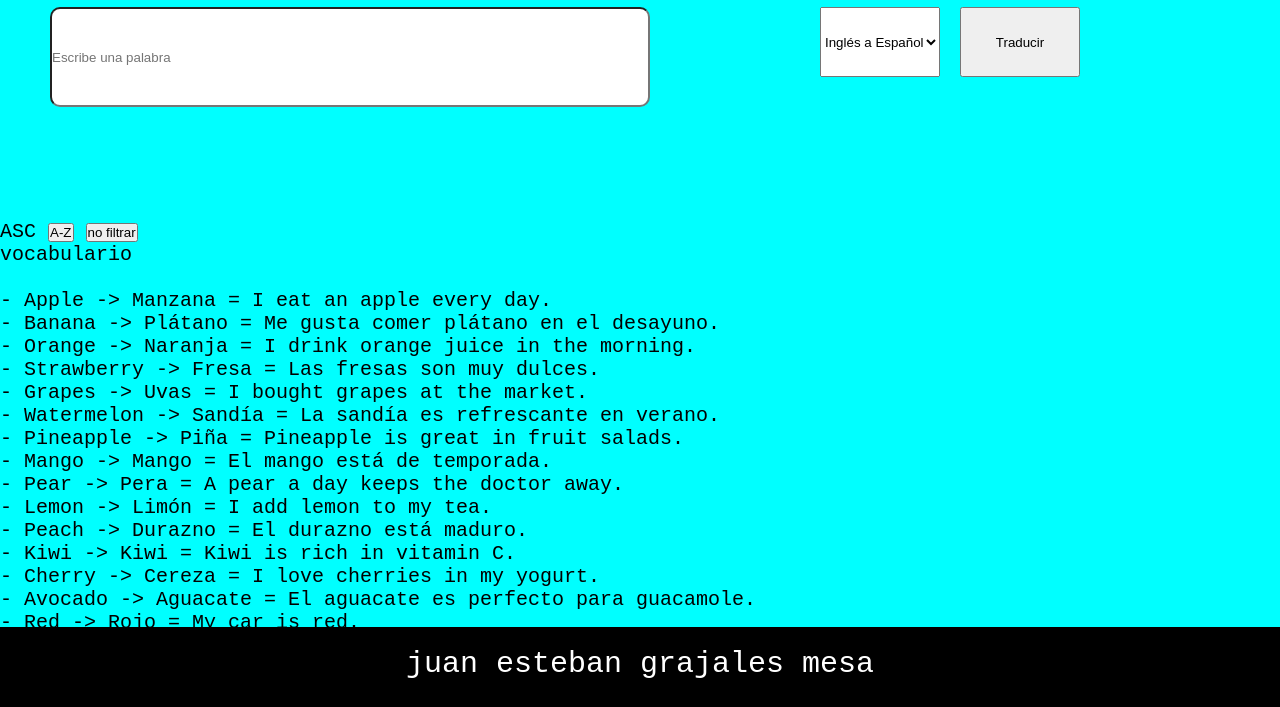
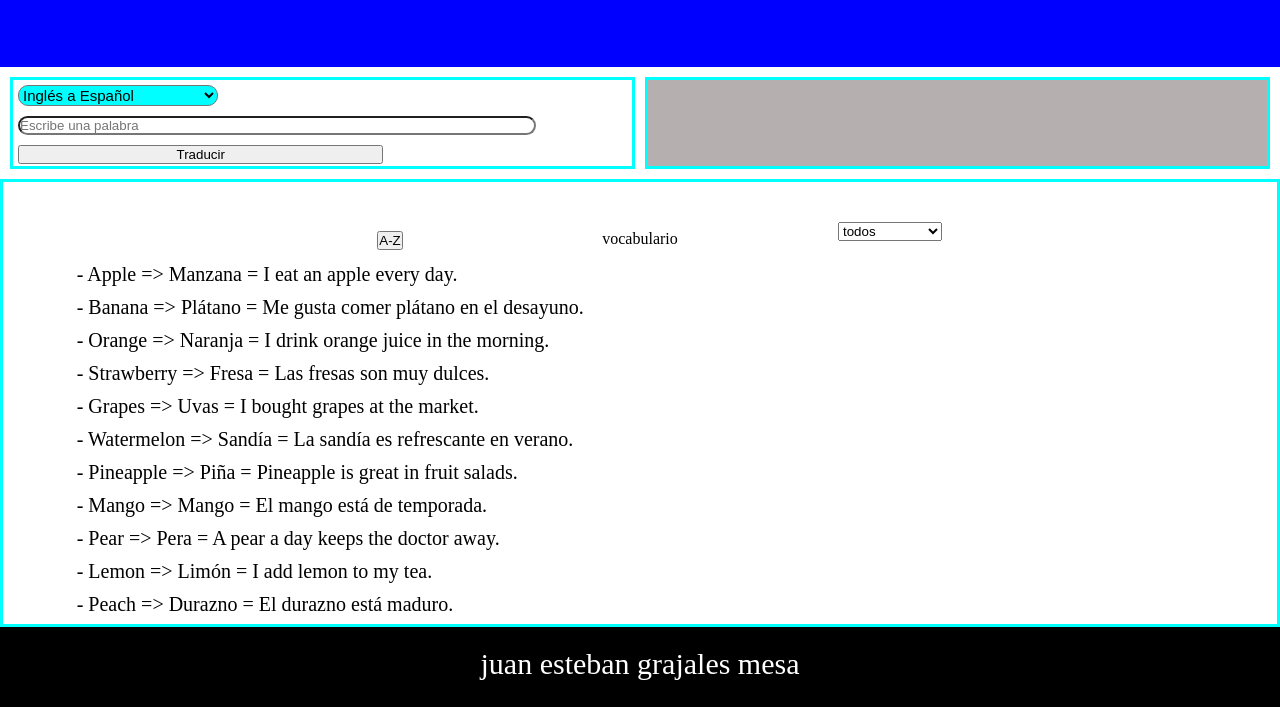
Before and after one commit to juban1234/trabajo-traductor, a plain HTML site: page index.html in a window 1280 px wide. Shown: the part 93-800 px from the top of the page. Drawn offline with Linux system fonts and the light colour scheme.

Commit message:
actualizacion

```diff
--- /dev/null
+++ b/estilos/stiless.css
@@ -0,0 +1,112 @@
+*{
+    padding: 0;
+    margin: 0;
+    box-sizing: border-box;
+}
+
+body{
+    height: 100vh;
+}
+
+header{
+    width: 100%;
+    height: 20%;
+    background-color: blue;
+    color: white;
+    padding: 20px;
+    font-size: 50px;
+    text-align: center;
+}
+
+main{
+    width: 100%;
+    height: 70%;
+}
+
+#contenedor{
+    width: 100%;
+    height: 20%;
+    display: flex;
+    flex-direction: row;
+    padding: 10px;
+    gap: 10px;
+}
+
+.contenedorPalabras{
+    width: 50%;
+    border-style: solid;
+    border-color: aqua;
+    padding: 5px;
+    display: flex;
+    flex-direction: column;
+    gap: 10px;
+}
+
+#idiomaR{
+    width: 200px;
+    height: 30px;
+    background-color: aqua;
+    border-radius: 10px;
+    font-size: 15px;
+}
+
+#contenedorP{
+    width: 85%;
+    height: 40px;
+    border-radius: 15px;
+}
+
+#bnt-traducir{
+    width: 60%;
+}
+
+#resultado{
+    width: 50%;
+    background-color: rgb(182, 175, 175);
+    border-style: solid;
+    border-color: aqua;
+    text-align: center;
+    display: flex;
+    justify-content: center;
+    align-items: center;
+}
+
+#contenedor2{
+    height: 80% ;
+    border-style: solid;
+    border-color: aqua;
+    overflow: scroll;
+    display: flex;
+    flex-direction: column;
+    align-items: center;
+    gap: 5px;
+}
+
+#campo2{
+    width: 90%;
+    font-size: 20px;
+    padding: 5px;
+}
+
+#asendente1{
+    position: relative;
+    top: 25px;
+    right: 250px;
+}
+
+#categoria{
+    position: relative;
+    top: 40px;
+    left: 250px;
+}
+
+
+footer{
+    background-color: black;
+    color: white;
+    height: 10%;
+    width: 100%;
+    text-align: center;
+    padding: 20px;
+    font-size: 30px;
+}
--- a/index.html
+++ b/index.html
@@ -3,8 +3,7 @@
 <head>
     <meta charset="UTF-8">
     <meta name="viewport" content="width=device-width, initial-scale=1.0">
-    <link rel="stylesheet" href="stily/body.css">
-    <link rel="stylesheet" href="stily/main.css">
+    <link rel="stylesheet" href="estilos/stiless.css">
     <title>traductor</title>
 </head>
 <body>
@@ -17,14 +16,16 @@
 
         <div id="contenedor">
 
+            <div class="contenedorPalabras">
+                <select id="idiomaR">
+                    <option value="en-es">Inglés a Español</option>
+                    <option value="es-en">Español a Inglés</option>
+                </select>
+
             <input type="text" id="contenedorP" placeholder="Escribe una palabra">
 
-            <select id="idiomaR">
-                <option value="en-es">Inglés a Español</option>
-                <option value="es-en">Español a Inglés</option>
-            </select>
-
             <button id="bnt-traducir">Traducir</button>
+            </div>
 
             <div id="resultado"></div>
 
@@ -33,10 +34,17 @@
 
 
         <div id="contenedor2">
-            <label for="A-Z">ASC </label>
+            <select id="categoria">
+                <option value="todos">todos</option>
+                <option value="frutas">frutas</option>
+                <option value="colores">colores</option>
+                <option value="descripciones">descripciones</option>
+                <option value="hablidades">hablidades</option>
+                <option value="comidas">comidas</option>
+            </select>
+
             <input type="button" value="A-Z" id="asendente1">
-            <input type="button" value="no filtrar" id="asendente1">
-            <p>vocabulario</p> <br>
+            <p>vocabulario</p>
             <div id="campo2"></div>
         </div>
 
--- a/scripts/app.js
+++ b/scripts/app.js
@@ -2,10 +2,10 @@ import { vocabulario } from "./vocabulario.js"
 
 const contenedorP = document.getElementById('contenedorP')
 const selectorL = document.getElementById('idiomaR')
+const categoria = document.getElementById('categoria')
 const resultado = document.getElementById('resultado')
 const campo2Container = document.getElementById('campo2')
 const asendente1 = document.getElementById('asendente1')
-
 
 // Función para crear las tarjetas
 const makeCard = (character, idioma) => {
@@ -16,29 +16,51 @@ const makeCard = (character, idioma) => {
     if (idioma === "es-en") {
         campo2.textContent = ` - ${character.spanish} -> ${character.english} = ${character.example}`
     } else if (idioma === "en-es") {
-        campo2.textContent = ` - ${character.english} -> ${character.spanish} = ${character.example}`
+        campo2.textContent = ` - ${character.english} => ${character.spanish} = ${character.example}`
     }
 
     campo2Container.appendChild(campo2)
 }
 
-// Función para renderizar las tarjetas según el idioma y filtro
+// Función para renderizar las tarjetas según el idioma
+const renderCards = (idioma) => {
+    campo2Container.innerHTML = ''
+    // Recorre todas las categorías del vocabulario
+    Object.values(vocabulario.categorias).forEach(categoria => {
+        categoria.forEach(palabra => makeCard(palabra, idioma))
+    })
+}
+
+// Función para renderizar las tarjetas de una categoría específica
+const renderCardsCategoria = (categoriaSeleccionada, idioma) => {
+    campo2Container.innerHTML = ''
+    const categoriaPalabras = vocabulario.categorias[categoriaSeleccionada]
+
+    if (categoriaPalabras) {
+        categoriaPalabras.forEach(palabra => makeCard(palabra, idioma))
+    }
+}
+
+// Función para renderizar las tarjetas ordenadas alfabéticamente
 const renderCardsASC = (idioma) => {
     campo2Container.innerHTML = ''
-    const filtroASC = [...vocabulario].sort((a,b)=>{
+    const palabras = []
+
+    // Recolectamos todas las palabras de todas las categorías
+    Object.values(vocabulario.categorias).forEach(categoria => {
+        palabras.push(...categoria)
+    })
+
+    // Ordenamos las palabras
+    const filtroASC = palabras.sort((a, b) => {
         if (idioma === "es-en") {
             return a.spanish.localeCompare(b.spanish)
-        }else{
+        } else {
             return a.english.localeCompare(b.english)
         }
     })
 
     filtroASC.forEach(palabra => makeCard(palabra, idioma))
-}
-
-const renderCards = (idioma) =>{
-    campo2Container.innerHTML = ''
-    vocabulario.forEach(palabra => makeCard(palabra, idioma))
 }
 
 // Función para traducir la palabra ingresada
@@ -52,7 +74,7 @@ const traducir = () => {
     }
 
     // Buscar la palabra en el vocabulario
-    const foundWord = vocabulario.find(item =>
+    const foundWord = Object.values(vocabulario.categorias).flat().find(item =>
         item.english.toLowerCase() === palabra.toLowerCase() ||
         item.spanish.toLowerCase() === palabra.toLowerCase()
     )
@@ -74,18 +96,12 @@ const traducir = () => {
     }
 }
 
-const orderAsend = () =>{
+// Función para ordenar las tarjetas de forma ascendente
+const orderAsend = () => {
     const selectorASC = asendente1.value
-    switch (selectorASC) {
-        case "A-Z":
-            renderCardsASC(selectorL.value);
-            break;
-        case "no filtrar":
-            renderCards(selectorL.value)
-            break;
 
-        default:
-            break;
+    if (selectorASC === "A-Z") {
+        renderCardsASC(selectorL.value)
     }
 }
 
@@ -95,6 +111,16 @@ selectorL.addEventListener('change', () => {
     renderCards(idiomaSeleccionado)
 })
 
+// Escuchar el evento de cambio de categoría
+categoria.addEventListener('change', () => {
+    const categoriaSeleccionada = categoria.value
+    if (categoriaSeleccionada === "todos") {
+        renderCards(selectorL.value)
+    } else {
+        renderCardsCategoria(categoriaSeleccionada, selectorL.value)
+    }
+})
+
 // Ejecutar el código cuando el DOM esté completamente cargado
 window.addEventListener('DOMContentLoaded', () => {
     renderCards(selectorL.value)
--- a/scripts/vocabulario.js
+++ b/scripts/vocabulario.js
@@ -1,89 +1,92 @@
-export const vocabulario = [
-  // Frutas
-  { categoria: "frutas", english: "Apple", spanish: "Manzana", example: "I eat an apple every day." },
-  { categoria: "frutas", english: "Banana", spanish: "Plátano", example: "Me gusta comer plátano en el desayuno." },
-  { categoria: "frutas", english: "Orange", spanish: "Naranja", example: "I drink orange juice in the morning." },
-  { categoria: "frutas", english: "Strawberry", spanish: "Fresa", example: "Las fresas son muy dulces." },
-  { categoria: "frutas", english: "Grapes", spanish: "Uvas", example: "I bought grapes at the market." },
-  { categoria: "frutas", english: "Watermelon", spanish: "Sandía", example: "La sandía es refrescante en verano." },
-  { categoria: "frutas", english: "Pineapple", spanish: "Piña", example: "Pineapple is great in fruit salads." },
-  { categoria: "frutas", english: "Mango", spanish: "Mango", example: "El mango está de temporada." },
-  { categoria: "frutas", english: "Pear", spanish: "Pera", example: "A pear a day keeps the doctor away." },
-  { categoria: "frutas", english: "Lemon", spanish: "Limón", example: "I add lemon to my tea." },
-  { categoria: "frutas", english: "Peach", spanish: "Durazno", example: "El durazno está maduro." },
-  { categoria: "frutas", english: "Kiwi", spanish: "Kiwi", example: "Kiwi is rich in vitamin C." },
-  { categoria: "frutas", english: "Cherry", spanish: "Cereza", example: "I love cherries in my yogurt." },
-  { categoria: "frutas", english: "Avocado", spanish: "Aguacate", example: "El aguacate es perfecto para guacamole." },
-
-  // Colores
-  { categoria: "colores", english: "Red", spanish: "Rojo", example: "My car is red." },
-  { categoria: "colores", english: "Blue", spanish: "Azul", example: "El cielo está muy azul hoy." },
-  { categoria: "colores", english: "Green", spanish: "Verde", example: "She wore a green dress." },
-  { categoria: "colores", english: "Yellow", spanish: "Amarillo", example: "Las flores son de color amarillo." },
-  { categoria: "colores", english: "Black", spanish: "Negro", example: "His jacket is black." },
-  { categoria: "colores", english: "White", spanish: "Blanco", example: "The cat is white." },
-  { categoria: "colores", english: "Pink", spanish: "Rosa", example: "I have a pink notebook." },
-  { categoria: "colores", english: "Purple", spanish: "Púrpura", example: "The flowers are purple." },
-  { categoria: "colores", english: "Orange", spanish: "Naranja", example: "I like orange juice." },
-  { categoria: "colores", english: "Brown", spanish: "Marrón", example: "The dog is brown." },
-  { categoria: "colores", english: "Gray", spanish: "Gris", example: "The sky is gray today." },
-  { categoria: "colores", english: "Beige", spanish: "Beige", example: "She has a beige sweater." },
-  { categoria: "colores", english: "Silver", spanish: "Plata", example: "The ring is silver." },
-  { categoria: "colores", english: "Gold", spanish: "Oro", example: "The necklace is made of gold." },
-
-  // Descripciones físicas
-  { categoria: "descripcion", english: "Tall", spanish: "Alto/a", example: "He is tall and athletic." },
-  { categoria: "descripcion", english: "Short", spanish: "Bajo", example: "She is short but very strong." },
-  { categoria: "descripcion", english: "Thin", spanish: "Delgado", example: "He is very thin." },
-  { categoria: "descripcion", english: "Fat", spanish: "Gordo", example: "The cat is a little fat." },
-  { categoria: "descripcion", english: "Slim", spanish: "Esbelto", example: "She has a slim figure." },
-  { categoria: "descripcion", english: "Strong", spanish: "Fuerte", example: "He is strong and can lift heavy weights." },
-  { categoria: "descripcion", english: "Weak", spanish: "Débil", example: "I feel weak after the flu." },
-  { categoria: "descripcion", english: "Handsome", spanish: "Guapo", example: "The actor is very handsome." },
-  { categoria: "descripcion", english: "Beautiful", spanish: "Hermoso", example: "The sunset was beautiful." },
-  { categoria: "descripcion", english: "Attractive", spanish: "Atractivo", example: "She's very attractive and charming." },
-  { categoria: "descripcion", english: "Blonde", spanish: "Rubio", example: "She has blonde hair." },
-  { categoria: "descripcion", english: "Brunette", spanish: "Moreno", example: "He is a tall brunette." },
-  { categoria: "descripcion", english: "Bald", spanish: "Calvo", example: "He is bald but looks good." },
-  { categoria: "descripcion", english: "Curly", spanish: "Rizado", example: "Her curly hair is beautiful." },
-  { categoria: "descripcion", english: "Straight", spanish: "Lacio", example: "He has straight hair." },
-  { categoria: "descripcion", english: "Eyeglasses", spanish: "Gafas", example: "I wear eyeglasses to read." },
-
-  // Habilidades
-  { categoria: "habilidades", english: "To speak", spanish: "Hablar", example: "I can speak three languages." },
-  { categoria: "habilidades", english: "To listen", spanish: "Escuchar", example: "She listens carefully during meetings." },
-  { categoria: "habilidades", english: "To read", spanish: "Leer", example: "I like to read books in the evening." },
-  { categoria: "habilidades", english: "To write", spanish: "Escribir", example: "He writes in his journal every night." },
-  { categoria: "habilidades", english: "To sing", spanish: "Cantar", example: "I love to sing in the shower." },
-  { categoria: "habilidades", english: "To dance", spanish: "Bailar", example: "They love to dance salsa." },
-  { categoria: "habilidades", english: "To cook", spanish: "Cocinar", example: "She knows how to cook delicious meals." },
-  { categoria: "habilidades", english: "To drive", spanish: "Conducir", example: "I am learning to drive." },
-  { categoria: "habilidades", english: "To swim", spanish: "Nadar", example: "We swim every weekend." },
-  { categoria: "habilidades", english: "To run", spanish: "Correr", example: "I run every morning to stay fit." },
-  { categoria: "habilidades", english: "To draw", spanish: "Dibujar", example: "He loves to draw cartoons." },
-  { categoria: "habilidades", english: "To paint", spanish: "Pintar", example: "She paints landscapes in her free time." },
-  { categoria: "habilidades", english: "To play an instrument", spanish: "Tocar un instrumento", example: "I play the guitar." },
-  { categoria: "habilidades", english: "To learn", spanish: "Aprender", example: "I want to learn Spanish." },
-  { categoria: "habilidades", english: "To teach", spanish: "Enseñar", example: "She teaches mathematics at the university." },
-  { categoria: "habilidades", english: "To play (sports)", spanish: "Jugar (deportes)", example: "We play soccer every weekend." },
-
-  // Comidas
-  { categoria: "comidas", english: "Bread", spanish: "Pan", example: "I need to buy bread for breakfast." },
-  { categoria: "comidas", english: "Rice", spanish: "Arroz", example: "Rice is a staple in many cuisines." },
-  { categoria: "comidas", english: "Pasta", spanish: "Pasta", example: "I love eating pasta with tomato sauce." },
-  { categoria: "comidas", english: "Meat", spanish: "Carne", example: "He prefers to eat meat for dinner." },
-  { categoria: "comidas", english: "Chicken", spanish: "Pollo", example: "We are having chicken for lunch." },
-  { categoria: "comidas", english: "Fish", spanish: "Pescado", example: "I like grilled fish." },
-  { categoria: "comidas", english: "Beef", spanish: "Carne de res", example: "Beef is a common ingredient in stews." },
-  { categoria: "comidas", english: "Soup", spanish: "Sopa", example: "I had chicken soup when I was sick." },
-  { categoria: "comidas", english: "Salad", spanish: "Ensalada", example: "She made a fresh salad for lunch." },
-  { categoria: "comidas", english: "Sandwich", spanish: "Sándwich", example: "I had a ham and cheese sandwich." },
-  { categoria: "comidas", english: "Pizza", spanish: "Pizza", example: "Let's order pizza for dinner." },
-  { categoria: "comidas", english: "Hamburger", spanish: "Hamburguesa", example: "He loves eating hamburgers with fries." },
-  { categoria: "comidas", english: "Cheese", spanish: "Queso", example: "I like cheese on my sandwich." },
-  { categoria: "comidas", english: "Egg", spanish: "Huevo", example: "I prefer my eggs scrambled." },
-  { categoria: "comidas", english: "Bacon", spanish: "Tocino", example: "Bacon and eggs are my favorite breakfast." },
-  { categoria: "comidas", english: "Dessert", spanish: "Postre", example: "We had chocolate cake for dessert." },
-  { categoria: "comidas", english: "Cake", spanish: "Pastel", example: "She baked a delicious chocolate cake." },
-  { categoria: "comidas", english: "Ice cream", spanish: "Helado", example: "I like vanilla ice cream." }
-];
+export const vocabulario = {
+  categorias: {
+    frutas: [
+      { english: "Apple", spanish: "Manzana", example: "I eat an apple every day." },
+      { english: "Banana", spanish: "Plátano", example: "Me gusta comer plátano en el desayuno." },
+      { english: "Orange", spanish: "Naranja", example: "I drink orange juice in the morning." },
+      { english: "Strawberry", spanish: "Fresa", example: "Las fresas son muy dulces." },
+      { english: "Grapes", spanish: "Uvas", example: "I bought grapes at the market." },
+      { english: "Watermelon", spanish: "Sandía", example: "La sandía es refrescante en verano." },
+      { english: "Pineapple", spanish: "Piña", example: "Pineapple is great in fruit salads." },
+      { english: "Mango", spanish: "Mango", example: "El mango está de temporada." },
+      { english: "Pear", spanish: "Pera", example: "A pear a day keeps the doctor away." },
+      { english: "Lemon", spanish: "Limón", example: "I add lemon to my tea." },
+      { english: "Peach", spanish: "Durazno", example: "El durazno está maduro." },
+      { english: "Kiwi", spanish: "Kiwi", example: "Kiwi is rich in vitamin C." },
+      { english: "Cherry", spanish: "Cereza", example: "I love cherries in my yogurt." },
+      { english: "Avocado", spanish: "Aguacate", example: "El aguacate es perfecto para guacamole." }
+    ],
+    colores: [
+      { english: "Red", spanish: "Rojo", example: "My car is red." },
+      { english: "Blue", spanish: "Azul", example: "El cielo está muy azul hoy." },
+      { english: "Green", spanish: "Verde", example: "She wore a green dress." },
+      { english: "Yellow", spanish: "Amarillo", example: "Las flores son de color amarillo." },
+      { english: "Black", spanish: "Negro", example: "His jacket is black." },
+      { english: "White", spanish: "Blanco", example: "The cat is white." },
+      { english: "Pink", spanish: "Rosa", example: "I have a pink notebook." },
+      { english: "Purple", spanish: "Púrpura", example: "The flowers are purple." },
+      { english: "Orange", spanish: "Naranja", example: "I like orange juice." },
+      { english: "Brown", spanish: "Marrón", example: "The dog is brown." },
+      { english: "Gray", spanish: "Gris", example: "The sky is gray today." },
+      { english: "Beige", spanish: "Beige", example: "She has a beige sweater." },
+      { english: "Silver", spanish: "Plata", example: "The ring is silver." },
+      { english: "Gold", spanish: "Oro", example: "The necklace is made of gold." }
+    ],
+    descripciones: [
+      { english: "Tall", spanish: "Alto/a", example: "He is tall and athletic." },
+      { english: "Short", spanish: "Bajo", example: "She is short but very strong." },
+      { english: "Thin", spanish: "Delgado", example: "He is very thin." },
+      { english: "Fat", spanish: "Gordo", example: "The cat is a little fat." },
+      { english: "Slim", spanish: "Esbelto", example: "She has a slim figure." },
+      { english: "Strong", spanish: "Fuerte", example: "He is strong and can lift heavy weights." },
+      { english: "Weak", spanish: "Débil", example: "I feel weak after the flu." },
+      { english: "Handsome", spanish: "Guapo", example: "The actor is very handsome." },
+      { english: "Beautiful", spanish: "Hermoso", example: "The sunset was beautiful." },
+      { english: "Attractive", spanish: "Atractivo", example: "She's very attractive and charming." },
+      { english: "Blonde", spanish: "Rubio", example: "She has blonde hair." },
+      { english: "Brunette", spanish: "Moreno", example: "He is a tall brunette." },
+      { english: "Bald", spanish: "Calvo", example: "He is bald but looks good." },
+      { english: "Curly", spanish: "Rizado", example: "Her curly hair is beautiful." },
+      { english: "Straight", spanish: "Lacio", example: "He has straight hair." },
+      { english: "Eyeglasses", spanish: "Gafas", example: "I wear eyeglasses to read." }
+    ],
+    habilidades: [
+      { english: "To speak", spanish: "Hablar", example: "I can speak three languages." },
+      { english: "To listen", spanish: "Escuchar", example: "She listens carefully during meetings." },
+      { english: "To read", spanish: "Leer", example: "I like to read books in the evening." },
+      { english: "To write", spanish: "Escribir", example: "He writes in his journal every night." },
+      { english: "To sing", spanish: "Cantar", example: "I love to sing in the shower." },
+      { english: "To dance", spanish: "Bailar", example: "They love to dance salsa." },
+      { english: "To cook", spanish: "Cocinar", example: "She knows how to cook delicious meals." },
+      { english: "To drive", spanish: "Conducir", example: "I am learning to drive." },
+      { english: "To swim", spanish: "Nadar", example: "We swim every weekend." },
+      { english: "To run", spanish: "Correr", example: "I run every morning to stay fit." },
+      { english: "To draw", spanish: "Dibujar", example: "He loves to draw cartoons." },
+      { english: "To paint", spanish: "Pintar", example: "She paints landscapes in her free time." },
+      { english: "To play an instrument", spanish: "Tocar un instrumento", example: "I play the guitar." },
+      { english: "To learn", spanish: "Aprender", example: "I want to learn Spanish." },
+      { english: "To teach", spanish: "Enseñar", example: "She teaches mathematics at the university." },
+      { english: "To play (sports)", spanish: "Jugar (deportes)", example: "We play soccer every weekend." }
+    ],
+    comidas: [
+      { english: "Bread", spanish: "Pan", example: "I need to buy bread for breakfast." },
+      { english: "Rice", spanish: "Arroz", example: "Rice is a staple in many cuisines." },
+      { english: "Pasta", spanish: "Pasta", example: "I love eating pasta with tomato sauce." },
+      { english: "Meat", spanish: "Carne", example: "He prefers to eat meat for dinner." },
+      { english: "Chicken", spanish: "Pollo", example: "We are having chicken for lunch." },
+      { english: "Fish", spanish: "Pescado", example: "I like grilled fish." },
+      { english: "Beef", spanish: "Carne de res", example: "Beef is a common ingredient in stews." },
+      { english: "Soup", spanish: "Sopa", example: "I had chicken soup when I was sick." },
+      { english: "Salad", spanish: "Ensalada", example: "She made a fresh salad for lunch." },
+      { english: "Sandwich", spanish: "Sándwich", example: "I had a ham and cheese sandwich." },
+      { english: "Pizza", spanish: "Pizza", example: "Let's order pizza for dinner." },
+      { english: "Hamburger", spanish: "Hamburguesa", example: "He loves eating hamburgers with fries." },
+      { english: "Cheese", spanish: "Queso", example: "I like cheese on my sandwich." },
+      { english: "Egg", spanish: "Huevo", example: "I prefer my eggs scrambled." },
+      { english: "Bacon", spanish: "Tocino", example: "Bacon and eggs are my favorite breakfast." },
+      { english: "Dessert", spanish: "Postre", example: "We had chocolate cake for dessert." },
+      { english: "Cake", spanish: "Pastel", example: "She baked a delicious chocolate cake." },
+      { english: "Ice cream", spanish: "Helado", example: "I like vanilla ice cream." }
+    ]
+  }
+};
--- a/stily/body.css
+++ /dev/null
@@ -1,40 +0,0 @@
-*{
-    padding: 0;
-    margin: 0;
-    box-sizing: border-box;
-}
-
-body{
-    background-color: aqua;
-    font-family: 'Courier New', Courier, monospace;
-    font-size: 20px;
-}
-
-header{
-    width: 100%;
-    height: 10vh;
-    background-color: blue;
-    color: white;
-    padding: 20px;
-    font-size: 50px;
-    text-align: center;
-}
-
-main{
-    width: 100%;
-    height: 80vh;
-    display: flex;
-    flex-direction: column;
-    align-items: center;
-    justify-content: center;
-}
-
-footer{
-    background-color: black;
-    color: white;
-    height: 10vh;
-    width: 100%;
-    text-align: center;
-    padding: 20px;
-    font-size: 30px;
-}
--- a/stily/main.css
+++ /dev/null
@@ -1,52 +0,0 @@
-#contenedor2{
-    overflow-y: scroll;
-    width: 100%;
-    height: 70vh;
-}
-
-#campo2{
-    display: flex;
-    flex-direction: column;
-    align-items: flex-start;
-}
-
-#contenedor{
-    display: flex;
-    width: 100%;
-    height: 40vh;
-    gap: 20px;
-
-}
-
-#contenedorP{
-    position: relative;
-    left: 50px;
-    top: 20px;
-    width: 600px;
-    height: 100px;
-    border-radius: 10px;
-
-}
-
-#idiomaR{
-    width: 120px;
-    height: 70px;
-}
-
-#bnt-traducir{
-    width: 120px;
-    height: 70px;
-}
-
-#bnt-traducir , #idiomaR{
-    position: relative;
-    top: 20px;
-    left: 200px;
-
-}
-
-#resultado{
-    position: relative;
-    top: 150px;
-    right: 750px;
-}
```
Also changed, not shown: referencias de filtros.txt (deleted), 1 other file.
